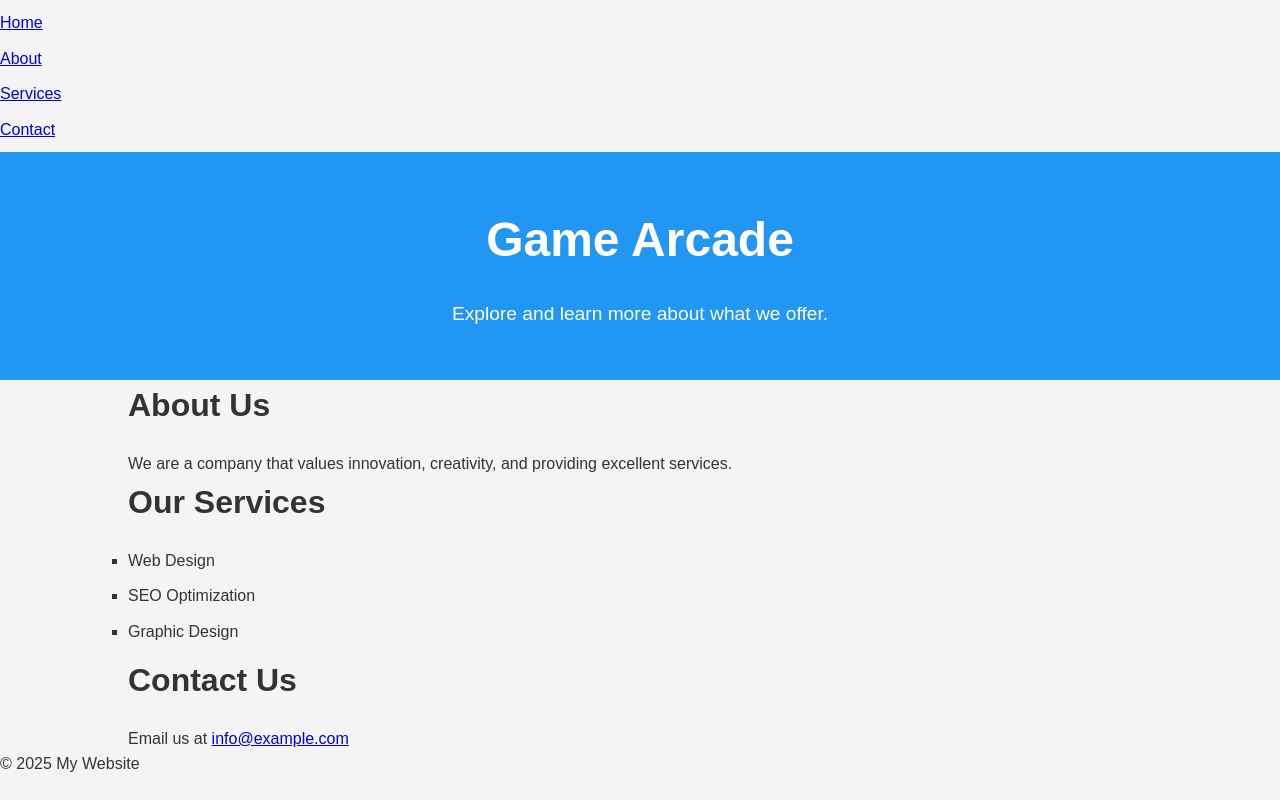
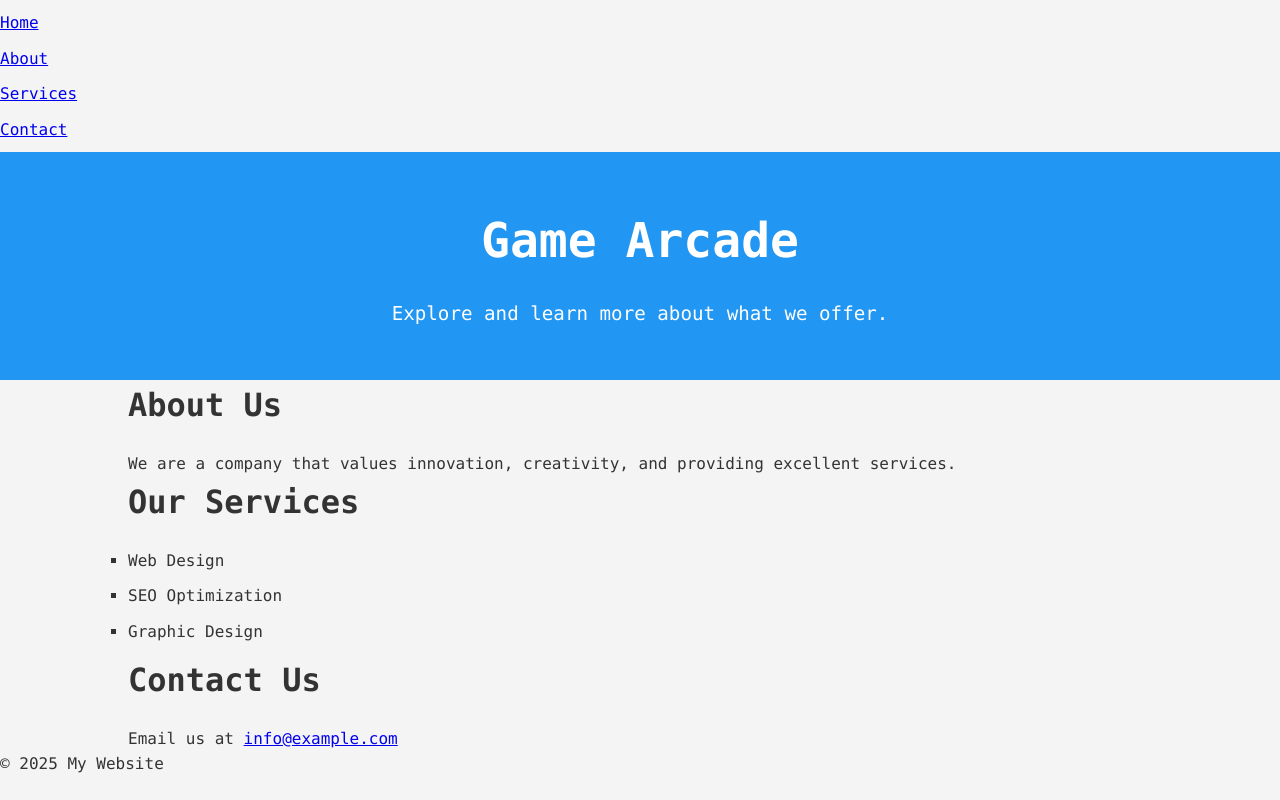
Before and after one commit to Flukey99/ga.github.io, a plain HTML site: page index.html in a window 1280 px wide. Drawn offline with Linux system fonts and the light colour scheme.

Commit message:
Update styles.css

```diff
--- a/styles.css
+++ b/styles.css
@@ -6,7 +6,7 @@
 }
 
 body {
-    font-family: Arial, sans-serif;
+    font-family: Monaco, monospace;
     line-height: 1.6;
     background-color: #f4f4f4;
     color: #333;
```
